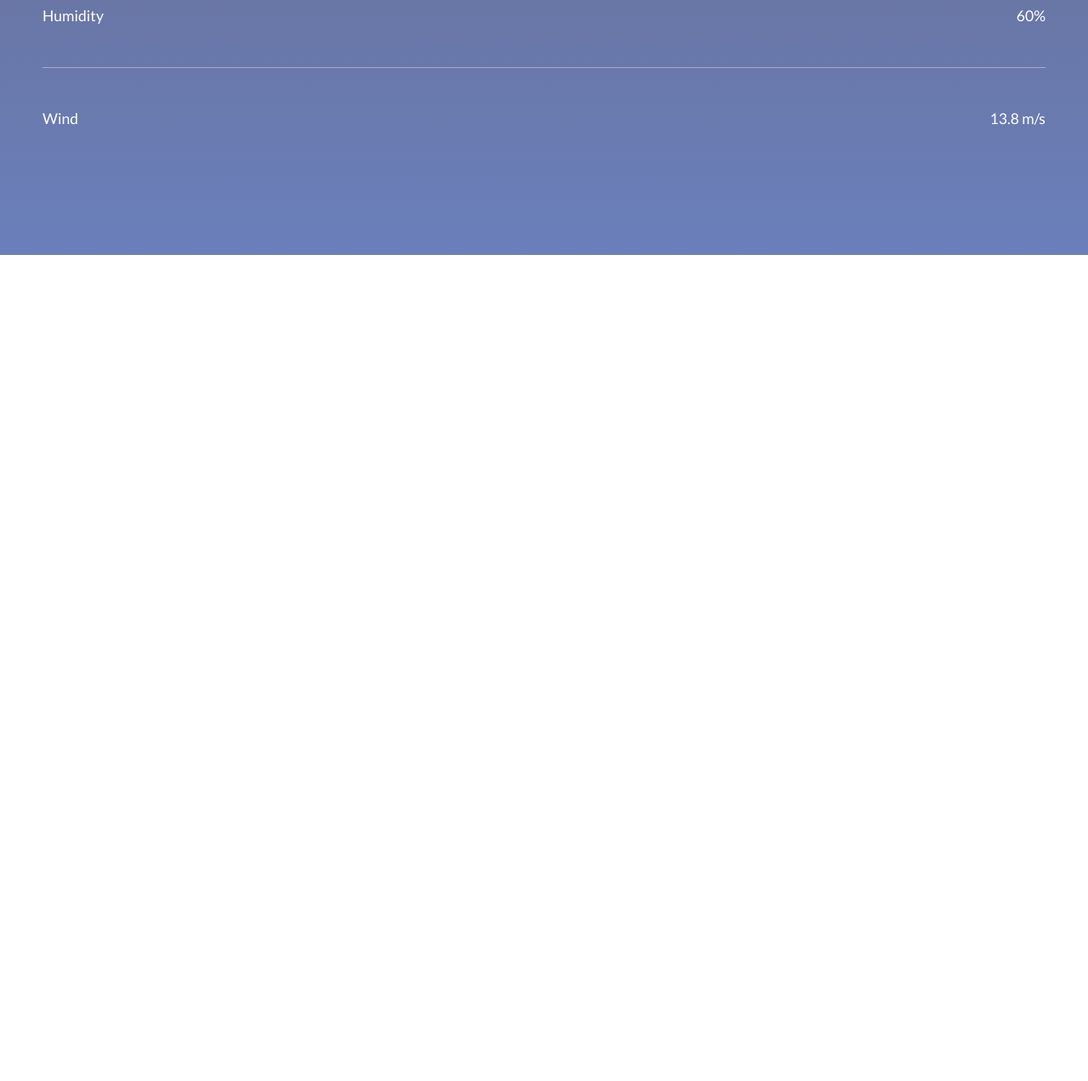
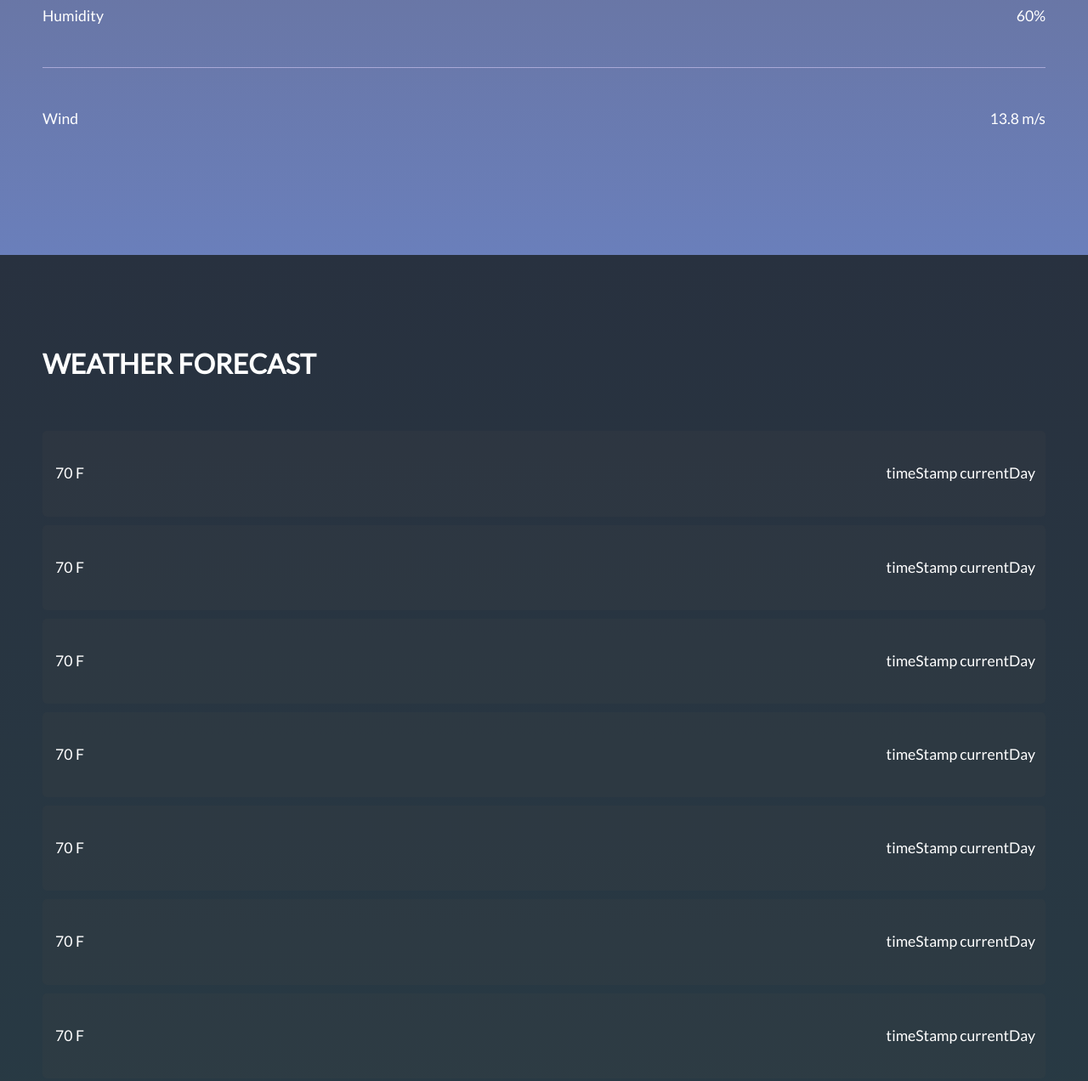
Before and after one commit to denniscampos/weatherapp, a plain HTML site: page index.html in a window 1280 px wide. Shown: the part 594-1866 px from the top of the page at 85% size. Before the commit the page ends 894 px from the top, so only its background shows below. Drawn offline with Linux system fonts and the light colour scheme.

Commit message:
Adjust HTML. Added new HTML section. Styled the new section. Added more functionality on JS for the main container

```diff
--- a/css/style.css
+++ b/css/style.css
@@ -56,7 +56,9 @@ button {
   color: rgb(104, 103, 103);
 }
 
-
+/******************************************
+/* MAIN CONTAINER LAYOUT
+/*******************************************/
 
 .main_container {
   background-image: linear-gradient(#67667D, #6A7FBB);
@@ -74,36 +76,47 @@ button {
   padding: 50px 0;
 }
 
-
-/* .main_container {
-  margin: auto;
-  width: 50%;
-  padding: 10px;
-  border: 2px solid black;
-  border-radius: 10px;
-  text-align: center;
+/******************************************
+/* WEATHER FORECAST LAYOUT
+/*******************************************/
+h3 {
+  padding: 60px 0;
+  font-size: 2rem;
 }
 
-.temp_info {
+ul {
   display: flex;
-  justify-content: space-between;
+  flex-direction: column;
+  flex-wrap: wrap;
 }
 
-.daily_temps {
-  display: flex;
-  flex-direction: column;
-  align-content: space-between;
+li {
+  list-style: none;
+  margin-bottom: 10px;
+  padding: 40px 12px;
+  background: rgba(70, 69, 70, 0.192);
+  border-radius: 5px;
 }
 
-.high_text,
-.low_text {
-  display: flex;
-} */
+li:hover,
+li:focus {
+  background-color: rgba(143, 143, 143, 0.349);
+  color: #222831;
+  transform: scale(1.03);
+  transition: background-color 150ms, color 150ms, transform 150ms;
+}
+
+.weather_forecast {
+  padding: 50px;
+  background-image: linear-gradient(#28313F, #283A44);
+}
+
+.weather_float {
+  float: right;
+}
+
+
 
 /******************************************
 /* ADDITIONAL STYLES
 /*******************************************/
-
-/* span {
-  font-size: large;
-} */
--- a/index.html
+++ b/index.html
@@ -17,22 +17,19 @@
 <div class="main_container">
 <nav>
 	<div class="row">
-	<h1 class="todays_date">TODAY'S DATE</h1>
+	<h1 class="todays_day">whatDay</h1>
 	<div>
 	<input type="Enter Location">
 	<button type="submit">Search</button>
 </div>
 </div>
-<!-- Is this good practice? div for the spans to stack below  -->
 <div>
 	<span class="date_format">Date Format</span>
 </div>
 <div>
 	<span class="get_location">Location</span>
 </div>
-
 </nav>
-
 <main>
 	<h2 class="current_temp">50 F</h2>
 	<div class="row main_border">
@@ -47,9 +44,70 @@
 		<span >Wind</span>
 		<span class="print_wind">13.8 m/s</span>
 	</div>
-
 </main>
 </div>
+<section class="weather_forecast">
+	<h3>WEATHER FORECAST</h3>
+	<ul>
+		<li>
+			<img src="" alt="">
+			<span class="weather_temp">70 F</span>
+			<div class="weather_float">
+			<span class="weather_time">timeStamp</span>
+			<span class="weather_day">currentDay</span>
+			</div>
+		</li>
+		<li>
+			<img src="" alt="">
+			<span class="weather_temp">70 F</span>
+			<div class="weather_float">
+			<span class="weather_time">timeStamp</span>
+			<span class="weather_day">currentDay</span>
+			</div>
+		</li>
+		<li>
+			<img src="" alt="">
+			<span class="weather_temp">70 F</span>
+			<div class="weather_float">
+			<span class="weather_time">timeStamp</span>
+			<span class="weather_day">currentDay</span>
+			</div>
+		</li>
+		<li>
+			<img src="" alt="">
+			<span class="weather_temp">70 F</span>
+			<div class="weather_float">
+			<span class="weather_time">timeStamp</span>
+			<span class="weather_day">currentDay</span>
+			</div>
+		</li>
+		<li>
+			<img src="" alt="">
+			<span class="weather_temp">70 F</span>
+			<div class="weather_float">
+			<span class="weather_time">timeStamp</span>
+			<span class="weather_day">currentDay</span>
+			</div>
+		</li>
+		<li>
+			<img src="" alt="">
+			<span class="weather_temp">70 F</span>
+			<div class="weather_float">
+			<span class="weather_time">timeStamp</span>
+			<span class="weather_day">currentDay</span>
+			</div>
+		</li>
+		<li>
+			<img src="" alt="">
+			<span class="weather_temp">70 F</span>
+			<div class="weather_float">
+			<span class="weather_time">timeStamp</span>
+			<span class="weather_day">currentDay</span>
+			</div>
+		</li>
+	</ul>
+
+</section>
 
 
 
--- a/js/main.js
+++ b/js/main.js
@@ -3,24 +3,38 @@ document.querySelector('button').addEventListener('click', weatherApp)
 
 function weatherApp() {
 
-let location = document.querySelector('input').value
-let apiKey = "5e7a7eade1f8481381997a34477bd35c"
-let url = "https://api.weatherbit.io/v2.0/forecast/daily?city="+location +"&units=I" +"&key="+apiKey
+const location = document.querySelector('input').value
+const apiKey = "5e7a7eade1f8481381997a34477bd35c"
+const url = "https://api.weatherbit.io/v2.0/forecast/daily?city="+location +"&units=I" +"&key="+apiKey
 
 fetch(url)
     .then(res => res.json())
     .then(data => {
         console.log(data)
-        // // // document.querySelector('h2').innerText = data.main.temp
 
-        // //City, State, Country or Zip code
-        // document.querySelector('#city_print').innerText = data.city_name;
+        // Day Variables
+        const days = ["Sunday", "Monday", "Tuesday", "Wednesday", "Thursday", "Friday", "Saturday"]
+        const getDate = new Date(data.data[0].datetime)
+        const month = getDate.getUTCMonth() + 1 // to get 12 months
+        const date = getDate.getUTCDate()
+        const year = getDate.getUTCFullYear()
+        const day = getDate.getDay()
+
+        document.querySelector(".todays_day").innerText = days[day]
+        document.querySelector(".date_format").innerText = month + "/"+ date + "/" + year
+        document.querySelector(".get_location").innerText = data.city_name
 
         // Current temperature
         document.querySelector('.current_temp').innerText = Math.round(data.data[0].temp) + " F"
 
         // Feels like -- create an average from max and minx
         document.querySelector('.print').innerText = Math.round(data.data[0].app_max_temp) + " F"
+
+        // Humidity
+        document.querySelector(".print_humidity").innerText = data.data[0].rh + "%"
+
+        // Wind Speed
+        document.querySelector(".print_wind").innerText = data.data[0].wind_gust_spd + "m/s"
 
         // // Current Temperature Picture
         // const weatherPic = data.data[0].weather.icon
```
